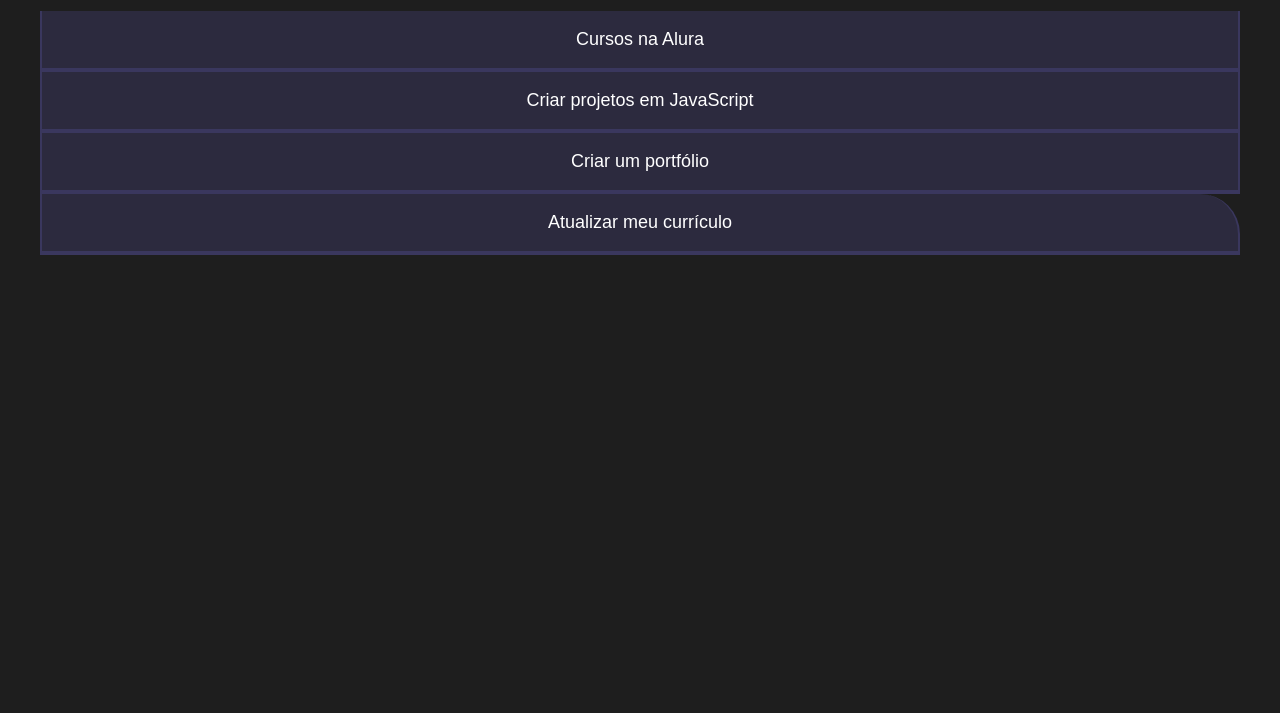
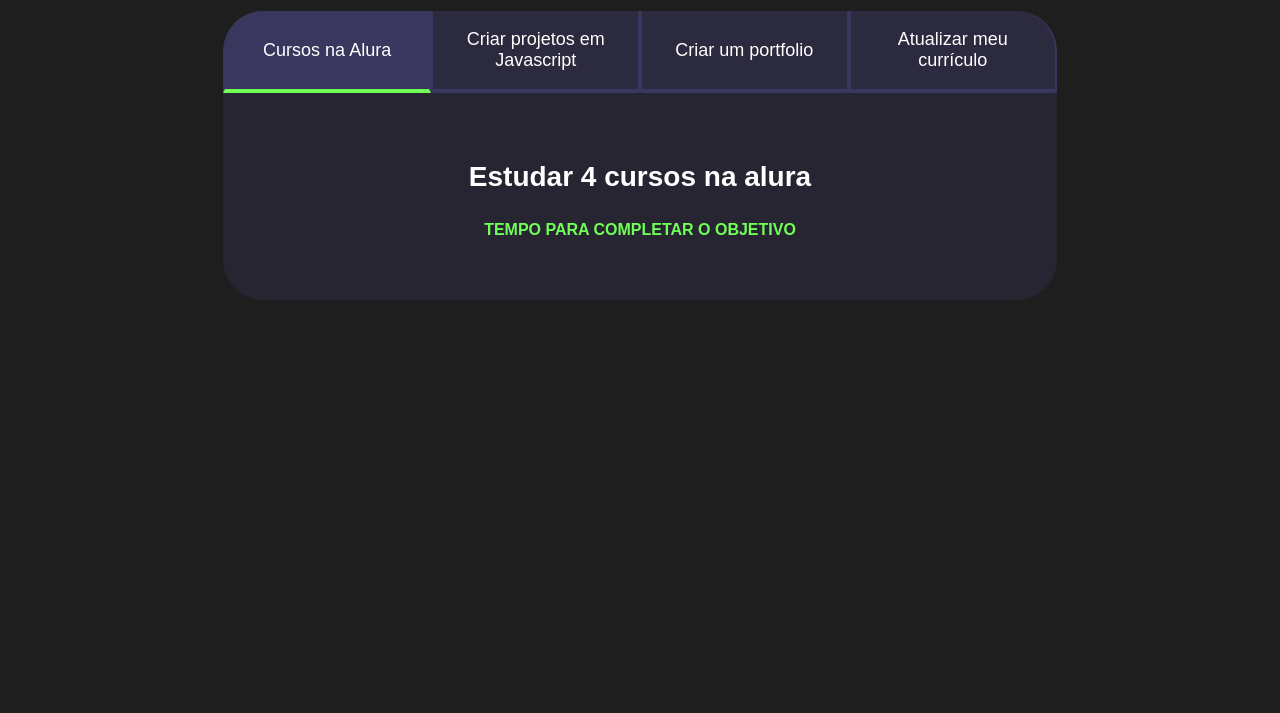
Before and after one commit to juliagabriellefratia/projeto-de-vida, a plain HTML site: page index.html in a window 1280 px wide. Shown: the part 87-800 px from the top of the page. Drawn offline with Linux system fonts and the light colour scheme.

Commit message:
Add files via upload

```diff
--- a/index.html
+++ b/index.html
@@ -1,21 +1,43 @@
 <!DOCTYPE html>
 <html lang="pt-br">
 <head>
-  <meta charset="UTF-8">
-  <meta name="viewport" content="width=device-width, initial-scale=1.0">
-  <title>Meus objetivos do ano</title>
-  <link rel="stylesheet" href="style.css">
+    <meta charset="UTF-8">
+    <meta name="viewport" content="width=device-width, initial-scale=1.0">
+    <title>Meus objetivos do ano</title>
+    <link rel="stylesheet" href="style.css">
 </head>
+
+
 <body>
     <section class="conteudo-principal">
-        <h2 class="titulo-principal">Meus Objetivos do ano_</h2>
-        <div class="botoes"></div>
-        <button class="botao">Cursos na Alura</button>
-      <button class="botao">Criar projetos em JavaScript</button>
-      <button class="botao">Criar um portfólio</button>
-      <button class="botao">Atualizar meu currículo</button>
-
+        <h2 class="titulo-principal">Meus Objetivos do ano<span>_</span></h2>
+        <div class="conteudo">
+        <div class="botoes">
+            <button class="botao ativo">Cursos na Alura</button>
+            <button class="botao">Criar projetos em Javascript</button>
+            <button class="botao">Criar um portfolio</button>
+            <button class="botao">Atualizar meu currículo</button>
+        </div>
+        <div class="abas-textos">
+          <div class="aba-conteudo ativo">
+          <h3 class="aba-conteudo-titulo-principal">Estudar 4 cursos na alura</h3>
+          <h4 class="aba-conteudo-titulo-secundario">tempo para completar o objetivo</h4>
+        </div>
+        <div class="aba-conteudo">
+          <h3 class="aba-conteudo-titulo-principal">Criar 5 projetos em JavaScript</h3>
+          <h4 class="aba-conteudo-titulo-secundario">Tempo para completar o objetivo</h4>
+        </div>
+        <div class="aba-conteudo">
+          <h3 class="aba-conteudo-titulo-principal">Criar um portfolio com os meus 3 melhores projetos</h3>
+          <h4 class="aba-conteudo-titulo-secundario">Tempo para completar o objetivo</h4>
+      </div>
+      <div class="aba-conteudo">
+          <h3 class="aba-conteudo-titulo-principal">Atualizar meu currículo com os certificados da Alura</h3>
+          <h4 class="aba-conteudo-titulo-secundario">Tempo para completar o objetivo</h4>
+      </div>
     </div>
+  </div>
     </section>
+    <script src="main.js"></script>
 </body>
 </html>
--- /dev/null
+++ b/main.js
@@ -0,0 +1,11 @@
+const botoes = document.querySelectorAll(".botao");
+
+for(let i=0;i <botoes.length;i++){
+    botoes[i].onclick = function(){
+
+        for(let j=0;j<botoes.length;j++){
+            botoes[j].classList.remove("ativo");
+        }
+        botoes[i].classList.add("ativo");
+    }
+}
--- a/style.css
+++ b/style.css
@@ -59,6 +59,37 @@ body{
 .botoes {
     display: block;
 }
+
+.botao.ativo{
+    background-color: var(--botao-ativo);
+    border-bottom: 4px solid var(--verde);
+    }
+
+    .abas-textos{
+        background-color:var(--texto-fundo) ;
+        padding: 40px;
+        border-radius: 0 0 40px 40px;
+}
+.aba-conteudo.ativo{
+    display: block;
+}
+
+.aba-conteudo{
+    display: none;
+}
+
+.aba-conteudo-titulo-principal{
+    font-size: 28px;
+    text-align: center;
+}
+
+.aba-conteudo-titulo-secundario{
+    text-align: center;
+    color: var(--verde);
+    text-transform: uppercase;
+}
+
+
 @media screen and (min-width: 768px) {
     .botoes {
         display: flex;
```
